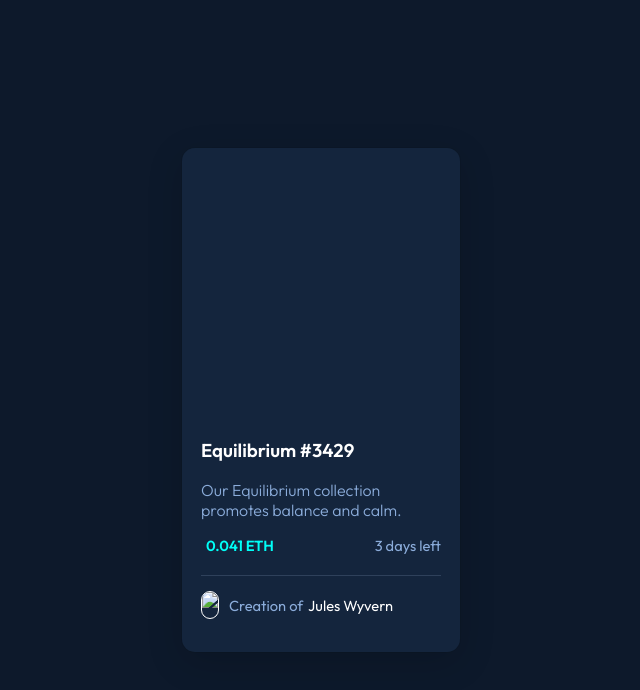
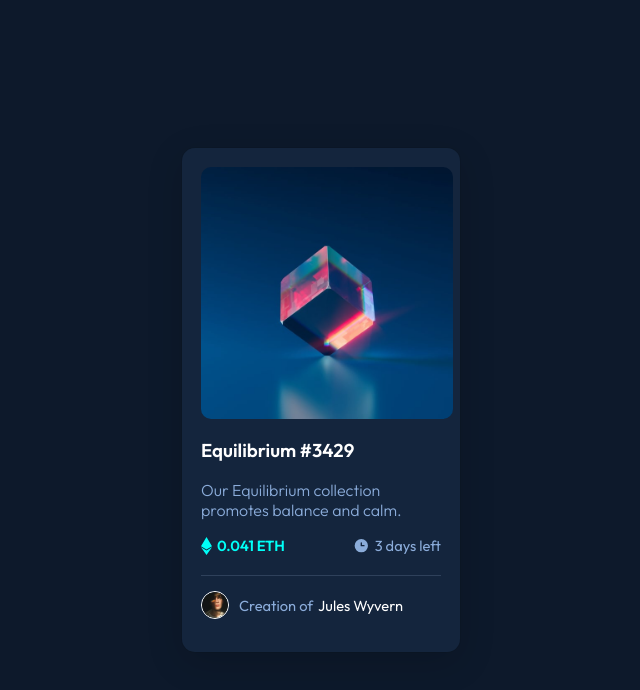
Before and after one commit to Antonious-Awad/nft-preview-card-component, a plain HTML site: page index.html in a window 1280 px wide. Shown: the whole page, without its empty margins (319-959 px from the left). Drawn offline with Linux system fonts and the light colour scheme; the site is published under a folder, as on GitHub Pages, so addresses that start at the root find nothing.

Commit message:
updated img erro

```diff
--- a/index.html
+++ b/index.html
@@ -32,18 +32,18 @@
       </p>
       <div class="pt">
         <span class="price">
-          <img class="price-img" src="/images/icon-ethereum.svg" alt="">
+          <img class="price-img" src="images/icon-ethereum.svg" alt="">
           0.041 ETH
         </span>
         <span class="time">
-          <img class="time-img" src="/images/icon-clock.svg" alt="">
+          <img class="time-img" src="images/icon-clock.svg" alt="">
           3 days left
         </span>
       </div>
 
       <!-- <div class="line"></div> -->
       <div class="auth">
-        <img class="auth-img" src="/images/image-avatar.png">
+        <img class="auth-img" src="images/image-avatar.png">
         Creation of <span class="username">Jules Wyvern</span>
       </div>
 
--- a/style.css
+++ b/style.css
@@ -21,7 +21,7 @@ body{
 }
 
 .image{
-  background-image: url("/images/image-equilibrium.jpg");
+  background-image: url("images/image-equilibrium.jpg");
   width: 252px;
   height: 252px;
   background-size: cover;
```
